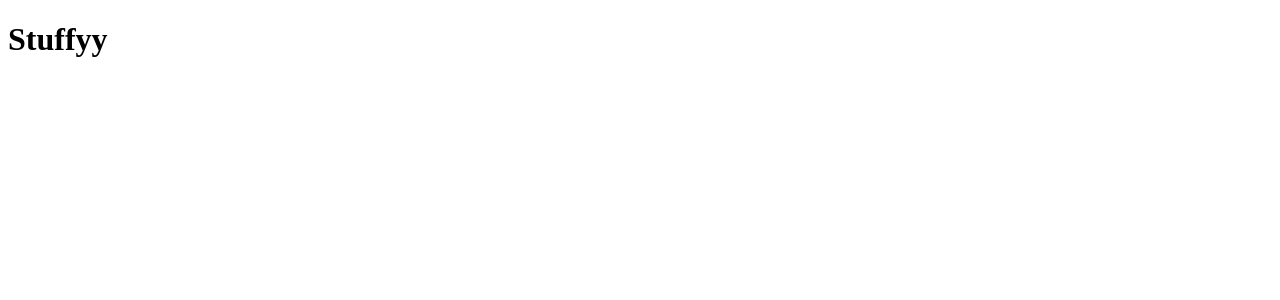
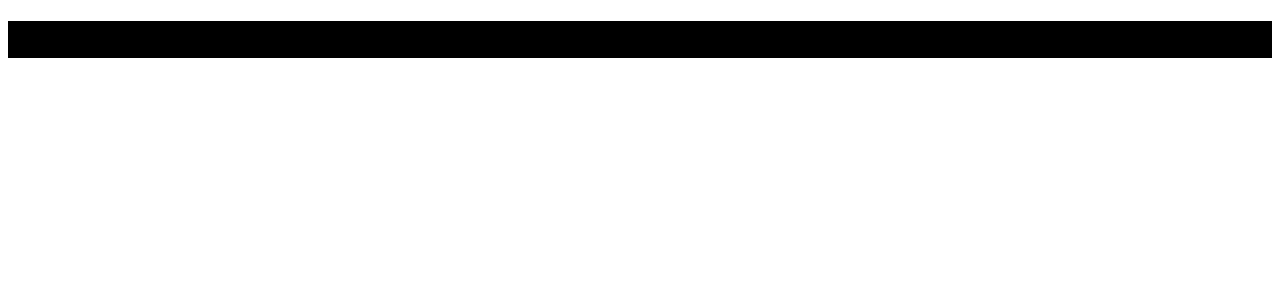
Before and after one commit to Beleren/react-stuffy, a React app: page / in a window 1280 px wide. Shown: the top 300 px of the page. Built offline with nearby package versions, Linux system fonts and the light colour scheme.

Commit message:
Adding webpack sass loader

```diff
--- a/package.json
+++ b/package.json
@@ -23,6 +23,10 @@
     "@babel/preset-env": "^7.1.0",
     "@babel/preset-react": "^7.0.0",
     "babel-loader": "^8.0.6",
+    "css-loader": "^3.0.0",
+    "node-sass": "^4.12.0",
+    "sass-loader": "^7.1.0",
+    "style-loader": "^0.23.1",
     "webpack": "^4.35.2",
     "webpack-cli": "^3.3.5",
     "webpack-dev-server": "^3.7.2"
--- a/src/App.js
+++ b/src/App.js
@@ -1,8 +1,9 @@
 import React from 'react';
+import './App.scss';
 
 const App = () => {
   return (
-    <div>
+    <div className="bg-black">
       <h1> Stuffyy </h1>
     </div>
   );
--- /dev/null
+++ b/src/App.scss
@@ -0,0 +1,3 @@
+.bg-black {
+  background-color: black;
+}
--- a/webpack.config.js
+++ b/webpack.config.js
@@ -9,6 +9,10 @@ module.exports = {
         exclude: /(node_modules|bower_components)/,
         loader: 'babel-loader',
         options: { presets: ['@babel/env'] },
+      },
+      {
+        test: /\.scss$/,
+        use: ['style-loader', 'css-loader', 'sass-loader'],
       },
     ],
   },
```
Also changed, not shown: 1 other file (tests, documents, lock files or other folders).
